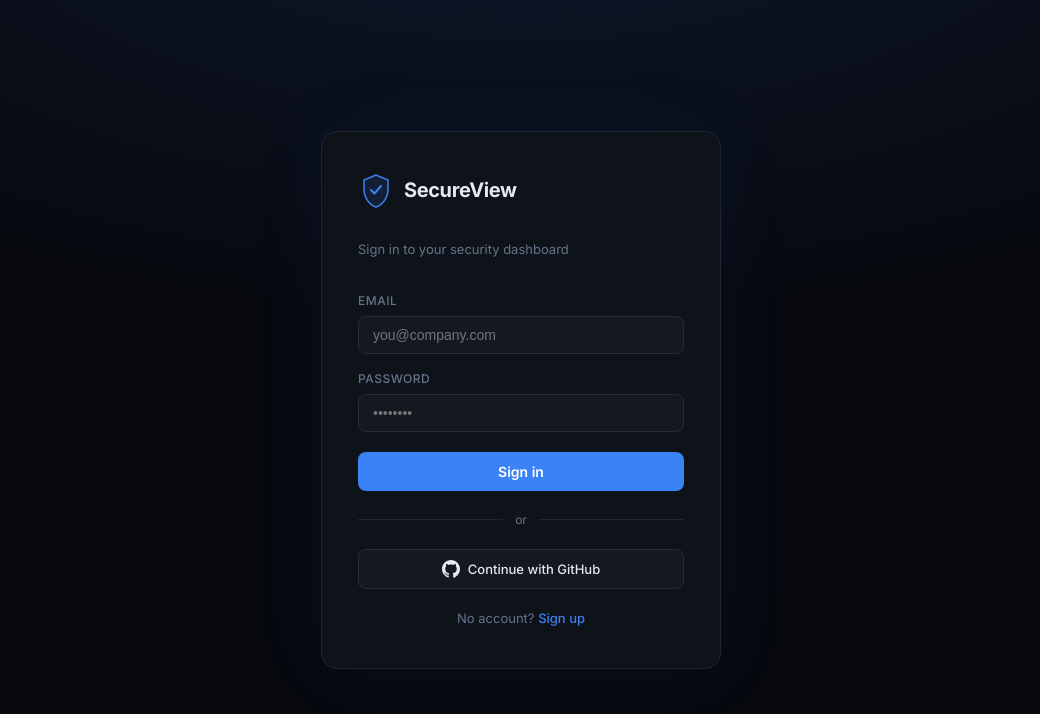
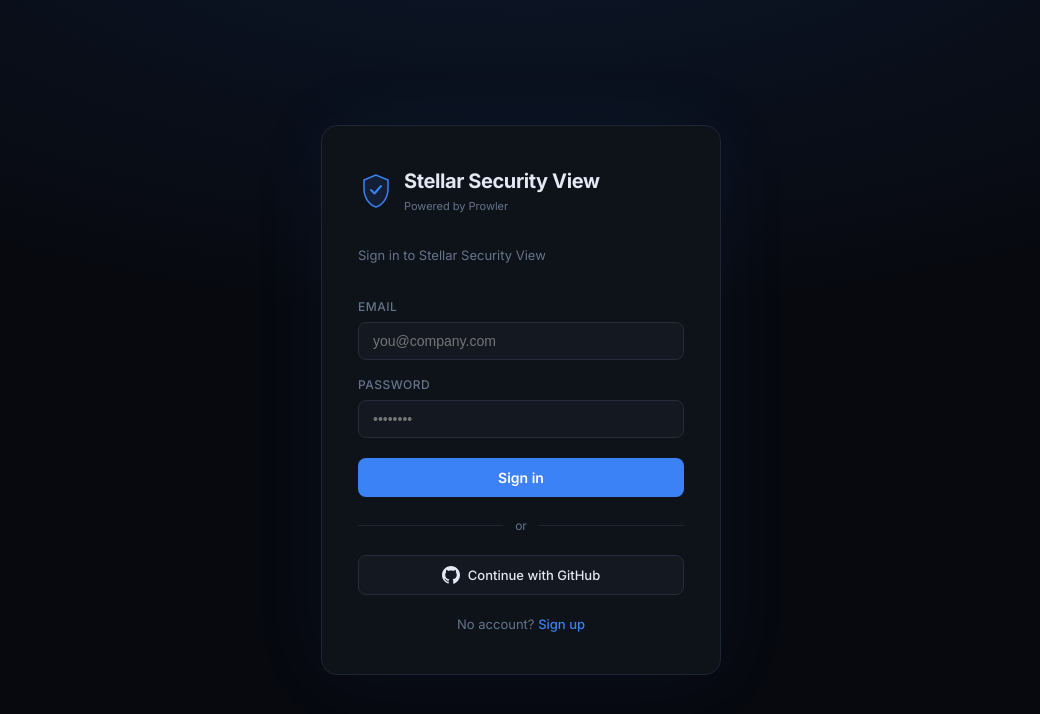
Before and after one commit to Stellar-Global-Supplies/stellarglobalsupplies-prowler-security, a React (Vite) app in the folder dashboard/: page / in a window 1280 px wide. Shown: the top 714 px of the page, without its empty margins (119-1159 px from the left). Built offline with nearby package versions, Linux system fonts and the light colour scheme; no server answers.

Commit message:
Rebrand to Stellar Security View — Powered by Prowler

```diff
--- a/dashboard/index.html
+++ b/dashboard/index.html
@@ -3,7 +3,7 @@
   <head>
     <meta charset="UTF-8" />
     <meta name="viewport" content="width=device-width, initial-scale=1.0" />
-    <title>SecureView — Cloud Security Dashboard</title>
+    <title>Stellar Security View — Powered by Prowler</title>
     <link rel="preconnect" href="https://fonts.googleapis.com" />
     <link href="https://fonts.googleapis.com/css2?family=Inter:wght@300;400;500;600;700&family=JetBrains+Mono:wght@400;500&display=swap" rel="stylesheet" />
   </head>
--- a/dashboard/src/components/Layout.jsx
+++ b/dashboard/src/components/Layout.jsx
@@ -29,8 +29,8 @@
           <div style={{ display:'flex', alignItems:'center', gap:10 }}>
             <ShieldLogo />
             <div>
-              <div style={{ fontSize:15, fontWeight:700, letterSpacing:'-0.02em' }}>SecureView</div>
-              <div style={{ fontSize:11, color:'var(--muted)' }}>Cloud Security</div>
+              <div style={{ fontSize:15, fontWeight:700, letterSpacing:'-0.02em' }}>Stellar Security View</div>
+              <div style={{ fontSize:11, color:'var(--muted)' }}>Powered by Prowler</div>
             </div>
           </div>
         </div>
--- a/dashboard/src/pages/Login.jsx
+++ b/dashboard/src/pages/Login.jsx
@@ -72,10 +72,13 @@
       <div style={s.card}>
         <div style={s.logo}>
           <ShieldIcon style={s.shield} />
-          <span style={s.brand}>SecureView</span>
+          <div>
+            <span style={s.brand}>Stellar Security View</span>
+            <div style={{ fontSize:11, color:'var(--muted)', marginTop:2 }}>Powered by Prowler</div>
+          </div>
         </div>
         <p style={s.sub}>
-          {mode === 'login' ? 'Sign in to your security dashboard' : 'Create your account'}
+          {mode === 'login' ? 'Sign in to Stellar Security View' : 'Create your account'}
         </p>
 
         {error && <div style={s.error}>{error}</div>}
```
Also changed, not shown: 1 other file (tests, documents, lock files or other folders).
